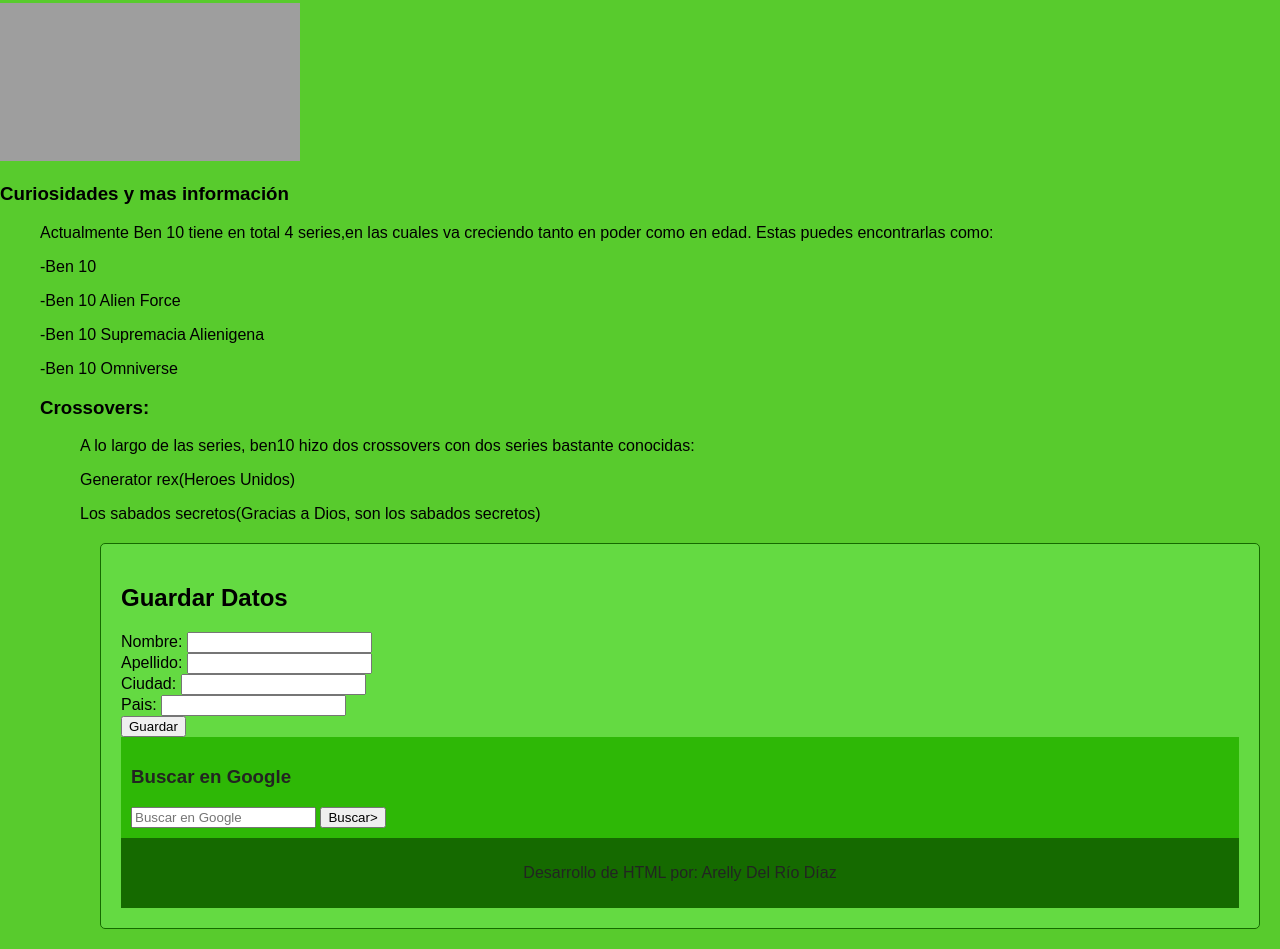
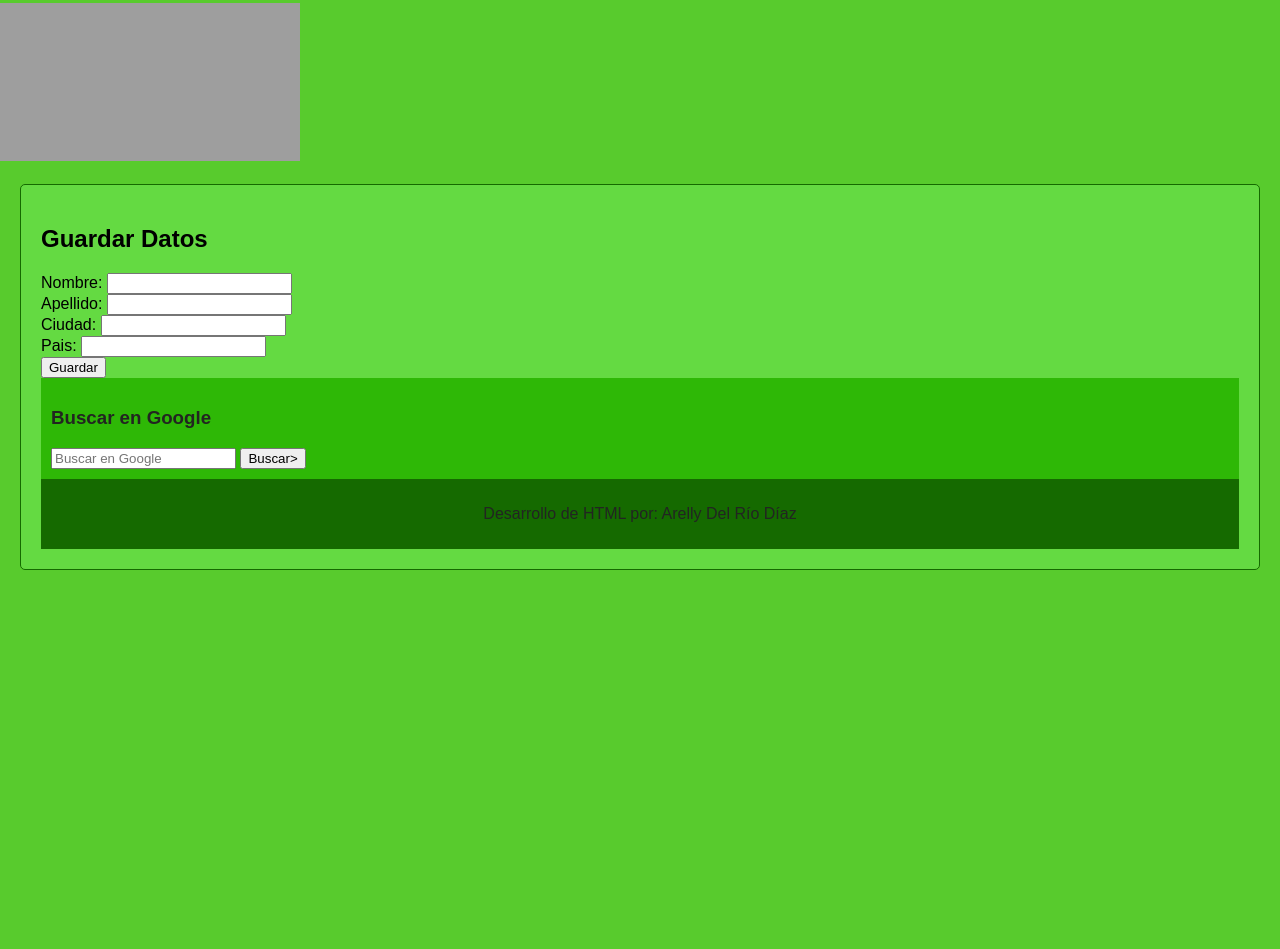
Before and after one commit to Shade-and-chill/Ben10-Tarea, a plain HTML site: page index.html in a window 1280 px wide. Shown: the part 491-1440 px from the top of the page. After the commit the page ends 1081 px from the top, so only its background shows below. Drawn offline with Linux system fonts and the light colour scheme; grey boxes are pictures that could not be loaded.

Commit message:
Update index.html

```diff
--- a/index.html
+++ b/index.html
@@ -79,19 +79,6 @@
         </ul>
         <div class="youtube-video">
             <iframe widht="280" height="157.5" src="https://www.youtube.com/embed/lUwoJC0-ASE" frameborder="0" allowfullscreen></iframe>
-        </div>
-        <h3>Curiosidades y mas información</h3>
-        <ul> Actualmente Ben 10 tiene en total 4 series,en las cuales va creciendo tanto en poder como en edad.
-        Estas puedes encontrarlas como:
-        <p>-Ben 10
-        <p>-Ben 10 Alien Force
-        <p>-Ben 10 Supremacia Alienigena
-        <p>-Ben 10 Omniverse
-	    <h3>Crossovers:</h3>
-		<ul>A lo largo de las series, ben10 hizo dos crossovers con dos series bastante conocidas:
-		<p>Generator rex(Heroes Unidos)
-		<p>Los sabados secretos(Gracias a Dios, son los sabados secretos)
-
     <section>
         <div class="form-container">
             <h2>Guardar Datos</h2>
```
